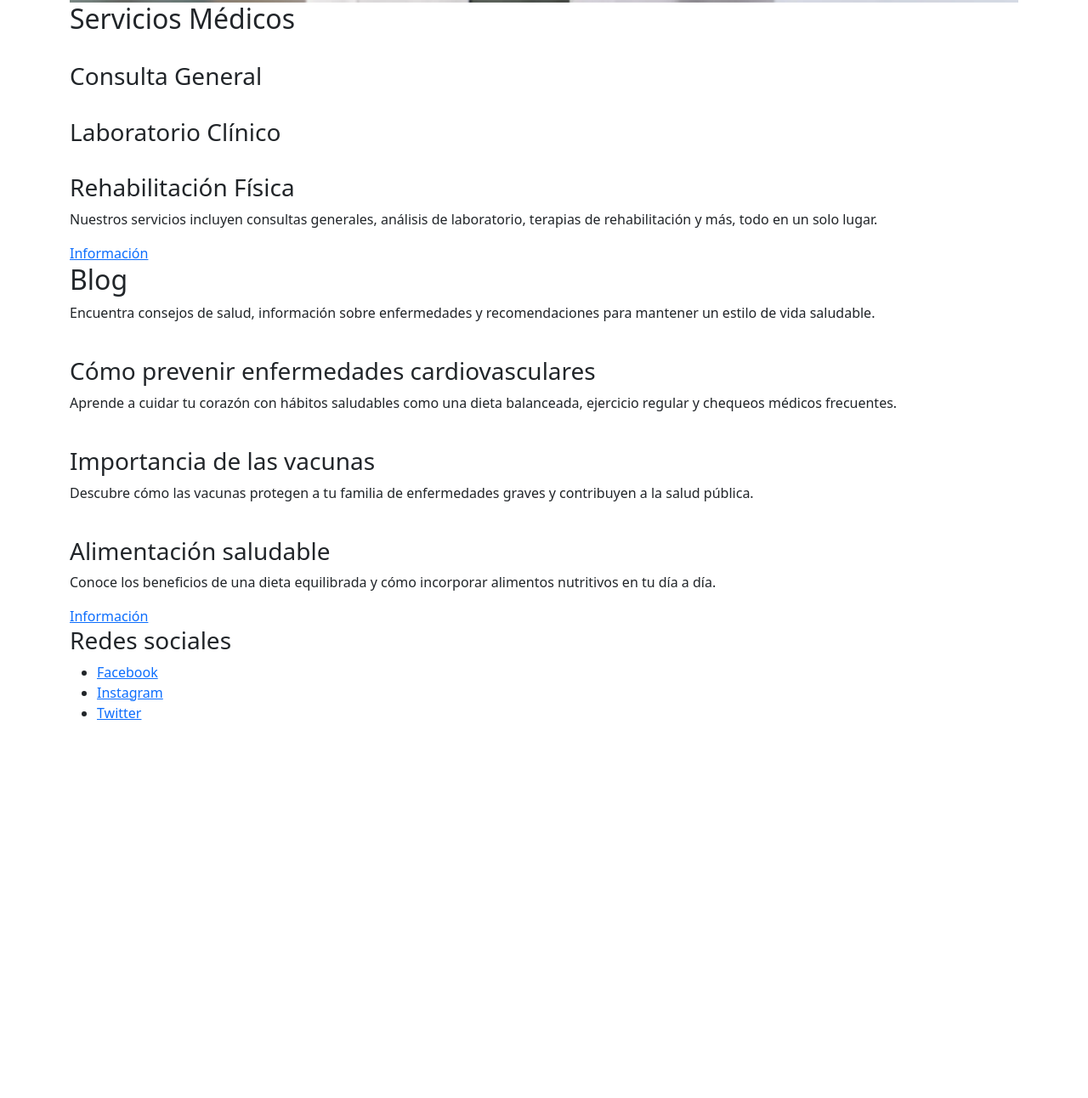
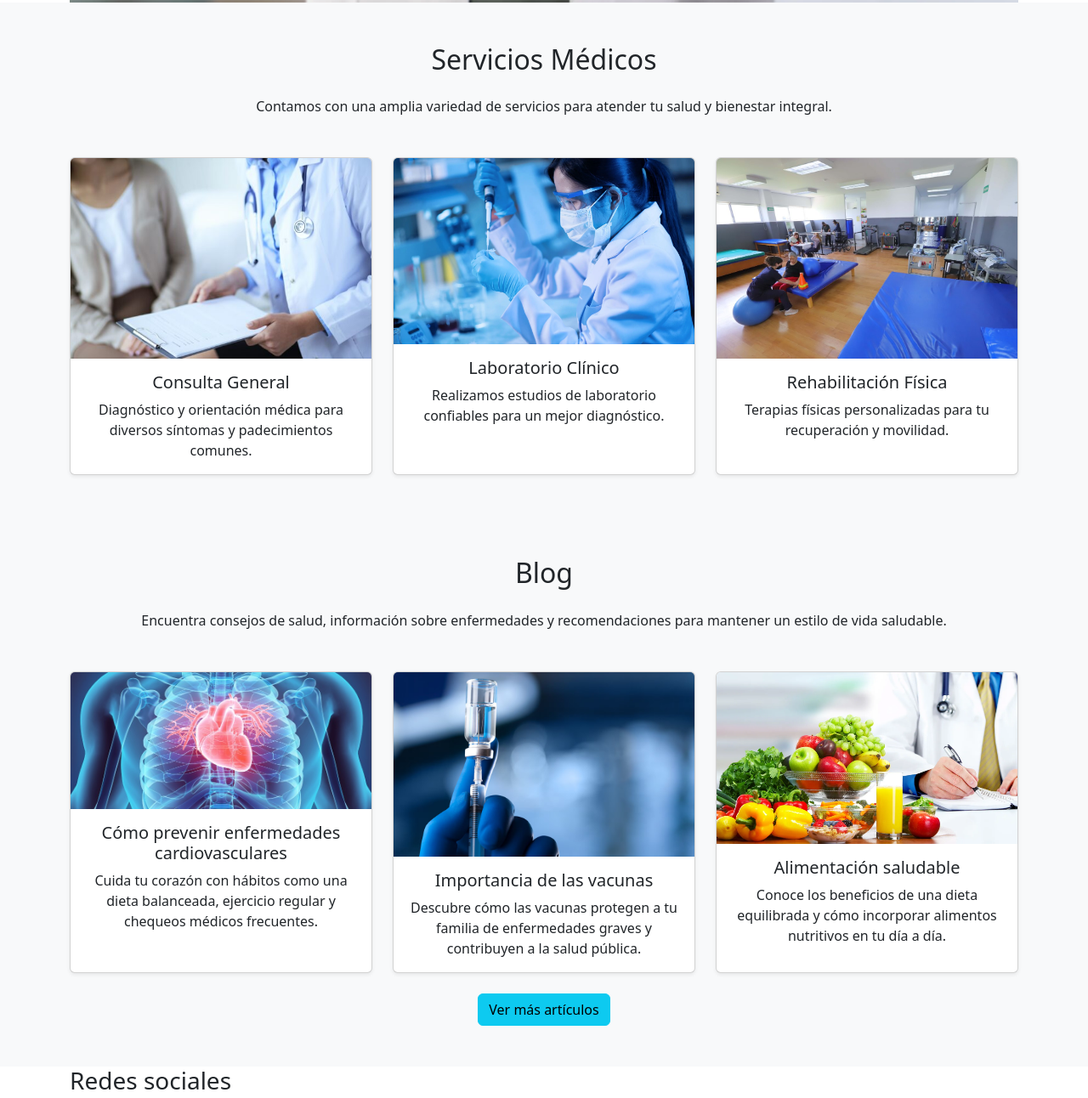
Before and after one commit to LionShotty/Salu, a plain HTML site: page Index.html in a window 1280 px wide. Shown: the part 1614-2906 px from the top of the page at 85% size. Before the commit the page ends 2481 px from the top, so only its background shows below. Drawn offline with nearby package versions, Linux system fonts and the light colour scheme.

Commit message:
Agregada sección de servicios, blog y mejoras al contenido general

```diff
--- a/Index.html
+++ b/Index.html
@@ -120,38 +120,48 @@
 
          <!-- End Carrousel -->
 
-        <!-- <div class="salud-content container">
+    </section>
+
+    <!-- Sección Servicios Médicos -->
+        <section class="py-5 bg-light" id="servicios">
+        <div class="container text-center">
+            <h2 class="mb-4">Servicios Médicos</h2>
+            <p class="mb-5">Contamos con una amplia variedad de servicios para atender tu salud y bienestar integral.</p>
+
+            <div class="row row-cols-1 row-cols-md-3 g-4">
+            <div class="col">
+                <div class="card h-100 shadow-sm">
+                <img src="img/consulta-medico-general.jpg" class="card-img-top" alt="Consulta general">
+                <div class="card-body">
+                    <h5 class="card-title">Consulta General</h5>
+                    <p class="card-text">Diagnóstico y orientación médica para diversos síntomas y padecimientos comunes.</p>
+                </div>
+                </div>
+            </div>
+            <div class="col">
+                <div class="card h-100 shadow-sm">
+                <img src="img/laboratorio-clinico.webp" class="card-img-top" alt="Laboratorio clínico">
+                <div class="card-body">
+                    <h5 class="card-title">Laboratorio Clínico</h5>
+                    <p class="card-text">Realizamos estudios de laboratorio confiables para un mejor diagnóstico.</p>
+                </div>
+                </div>
+            </div>
+            <div class="col">
+                <div class="card h-100 shadow-sm">
+                <img src="img/rehabilitacion-fisica.jpg" class="card-img-top" alt="Rehabilitación física">
+                <div class="card-body">
+                    <h5 class="card-title">Rehabilitación Física</h5>
+                    <p class="card-text">Terapias físicas personalizadas para tu recuperación y movilidad.</p>
+                </div>
+                </div>
+            </div>
+            </div>
+        </div>
+        </section>
 
 
-            <div class="salud-group">
-                <div class="salud-1">
-                    <img src="" alt="">
-                    <h3>Cardiología</h3>
-                    <p>
-                        Nuestros cardiólogos están capacitados para tratar enfermedades del corazón y del sistema circulatorio, como hipertensión, arritmias y más.
-                    </p>
-                </div>
-
-                <div class="salud-2">
-                    <img class="img-fluid w-50" src="img/cardiologia.webp" alt="">
-                    <h3>Pediatría</h3>
-                    <p>
-                        Ofrecemos atención médica especializada para niños, desde recién nacidos hasta adolescentes, asegurando su desarrollo saludable.
-                    </p>
-                </div>
-
-                <div class="salud-3">
-                    <img class="img-fluid w-50" src="" alt="">
-                    <h3>Ginecología</h3>
-                    <p>
-                        Brindamos servicios de salud femenina, incluyendo chequeos regulares, planificación familiar y atención durante el embarazo.
-                    </p>
-                </div>
-            </div>
-        </div> -->
-    </section>
-
-    <main class="servicios">
+    <!-- <main class="servicios">
         <div class="servicios-content container">
             <h2>Servicios Médicos</h2>
 
@@ -176,39 +186,55 @@
             </p>
             <a href="#" class="btn-1">Información</a>
         </div>
-    </main>
+    </main> -->
 
-    <section class="blog container">
-        <h2>Blog</h2>
-        <p>
-            Encuentra consejos de salud, información sobre enfermedades y recomendaciones para mantener un estilo de vida saludable.
-        </p>
+    <!-- Sección Blog -->
+    <section class="py-5 bg-light" id="blog">
+        <div class="container text-center">
+            <h2 class="mb-4">Blog</h2>
+            <p class="mb-5">Encuentra consejos de salud, información sobre enfermedades y recomendaciones para mantener un estilo de vida saludable.</p>
 
-        <div class="blog-content">
-            <div class="blog-1">
-                <img src="" alt="">
-                <h3>Cómo prevenir enfermedades cardiovasculares</h3>
-                <p>
-                    Aprende a cuidar tu corazón con hábitos saludables como una dieta balanceada, ejercicio regular y chequeos médicos frecuentes.
-                </p>
+            <div class="row row-cols-1 row-cols-md-3 g-4">
+            <!-- Blog 1 -->
+            <div class="col">
+                <div class="card h-100 shadow-sm">
+                <img src="img/salud-cardiovascular.jpg" class="card-img-top" alt="Enfermedades cardiovasculares">
+                <div class="card-body">
+                    <h5 class="card-title">Cómo prevenir enfermedades cardiovasculares</h5>
+                    <p class="card-text">Cuida tu corazón con hábitos como una dieta balanceada, ejercicio regular y chequeos médicos frecuentes.</p>
+                </div>
+                </div>
             </div>
-            <div class="blog-2">
-                <img src="" alt="">
-                <h3>Importancia de las vacunas</h3>
-                <p>
-                    Descubre cómo las vacunas protegen a tu familia de enfermedades graves y contribuyen a la salud pública.
-                </p>
+
+            <!-- Blog 2 -->
+            <div class="col">
+                <div class="card h-100 shadow-sm">
+                <img src="img/importancia-vacunas.avif" class="card-img-top" alt="Importancia de las vacunas">
+                <div class="card-body">
+                    <h5 class="card-title">Importancia de las vacunas</h5>
+                    <p class="card-text">Descubre cómo las vacunas protegen a tu familia de enfermedades graves y contribuyen a la salud pública.</p>
+                </div>
+                </div>
             </div>
-            <div class="blog-3">
-                <img src="" alt="">
-                <h3>Alimentación saludable</h3>
-                <p>
-                    Conoce los beneficios de una dieta equilibrada y cómo incorporar alimentos nutritivos en tu día a día.
-                </p>
+
+            <!-- Blog 3 -->
+            <div class="col">
+                <div class="card h-100 shadow-sm">
+                <img src="img/alimentacion-saludable.webp" class="card-img-top" alt="Alimentación saludable">
+                <div class="card-body">
+                    <h5 class="card-title">Alimentación saludable</h5>
+                    <p class="card-text">Conoce los beneficios de una dieta equilibrada y cómo incorporar alimentos nutritivos en tu día a día.</p>
+                </div>
+                </div>
+            </div>
+            </div>
+
+            <div class="mt-4">
+            <a href="#" class="btn btn-info">Ver más artículos</a>
             </div>
         </div>
-        <a href="#" class="btn-1">Información</a>
     </section>
+
 
     <footer class="footer">
         <div class="footer-content container">
```
Also changed, not shown: Img/alimentacion-saludable.webp (added), Img/consulta-medico-general.jpg (added), Img/importancia-vacunas.avif (added), Img/laboratorio-clinico.webp (added), Img/rehabilitacion-fisica.jpg (added), Img/salud-cardiovascular.jpg (added).
